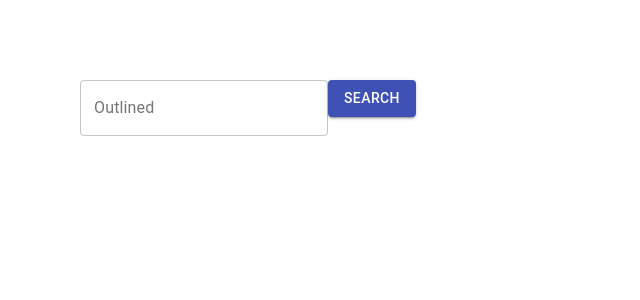
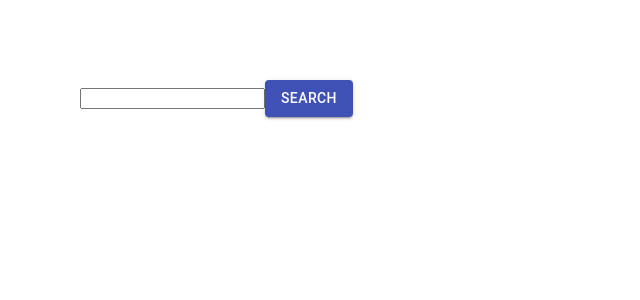
Before and after one commit to pptp-capco/avocation, a React (Create React App) app: page / in a window 1280 px wide. Shown: the top 300 px of the page, without its empty margins (0-640 px from the left). Built offline with nearby package versions, Linux system fonts and the light colour scheme.

Commit message:
get search working

```diff
--- a/src/ErrorBoundary/index.tsx
+++ b/src/ErrorBoundary/index.tsx
@@ -8,7 +8,6 @@ type State = {
 export class ErrorBoundary extends React.Component<{}, State> {
   constructor(props: State) {
     super(props);
-    console.log('the state is ', this.state);
     this.state = {hasError: false};
   }
 
--- a/src/components/Enquiries.tsx
+++ b/src/components/Enquiries.tsx
@@ -13,12 +13,10 @@ import {LoadingIndicator} from "./LoadingIndicator";
 import {ApiError} from "./ApiError";
 
 type Props = {
-    searchString: string;
+    searchString: any;
 }
 
 export function Enquiries({searchString}: Props) {
-
-    console.log("render")
     const api = process.env.REACT_APP_API_SERVER;
     const url = `${api}/${searchString}`
     const {
@@ -36,7 +34,6 @@ export function Enquiries({searchString}: Props) {
     }
 
     if (data && Array.isArray(data) && data.length > 0) {
-        console.log(data)
 
         return <div>
 
--- a/src/components/Search/Search.tsx
+++ b/src/components/Search/Search.tsx
@@ -1,7 +1,6 @@
-import React, {useState} from 'react';
+import React, {useRef, useState} from 'react';
 import {
     Button,
-    TextField
 } from "@material-ui/core";
 import {Enquiries} from "../Enquiries";
 import './search.css'
@@ -9,25 +8,24 @@ import './search.css'
 export function Search() {
     const [searchString, setSearchString] = useState('');
     const [showTable, setShowTable] = useState(false);
+    const textBoxRef: any = useRef()
 
     return <div className="container">
-        <TextField id="outlined-basic"
-                   label="Outlined"
-                   variant="outlined"
-                   value={searchString}
-                   onChange={(event: any) => {
-                       setSearchString(event.target.value)
-                   }}
-        />
+        <input type="text" ref={textBoxRef}/>
         <Button variant="contained"
                 color="primary"
-                onClick={() => setShowTable(true)}
+                onClick={() => {
+                    setSearchString(textBoxRef.current.value)
+                    console.log(textBoxRef.current.value, 'hello', searchString)
+                    if (searchString !== textBoxRef.current.value)
+                        setShowTable(true)
+                }}
         >
             Search
         </Button>
 
 
-        { showTable && <Enquiries searchString={searchString}/> }
+        {showTable && <Enquiries searchString={textBoxRef.current.value}/>}
 
 
     </div>;
```
